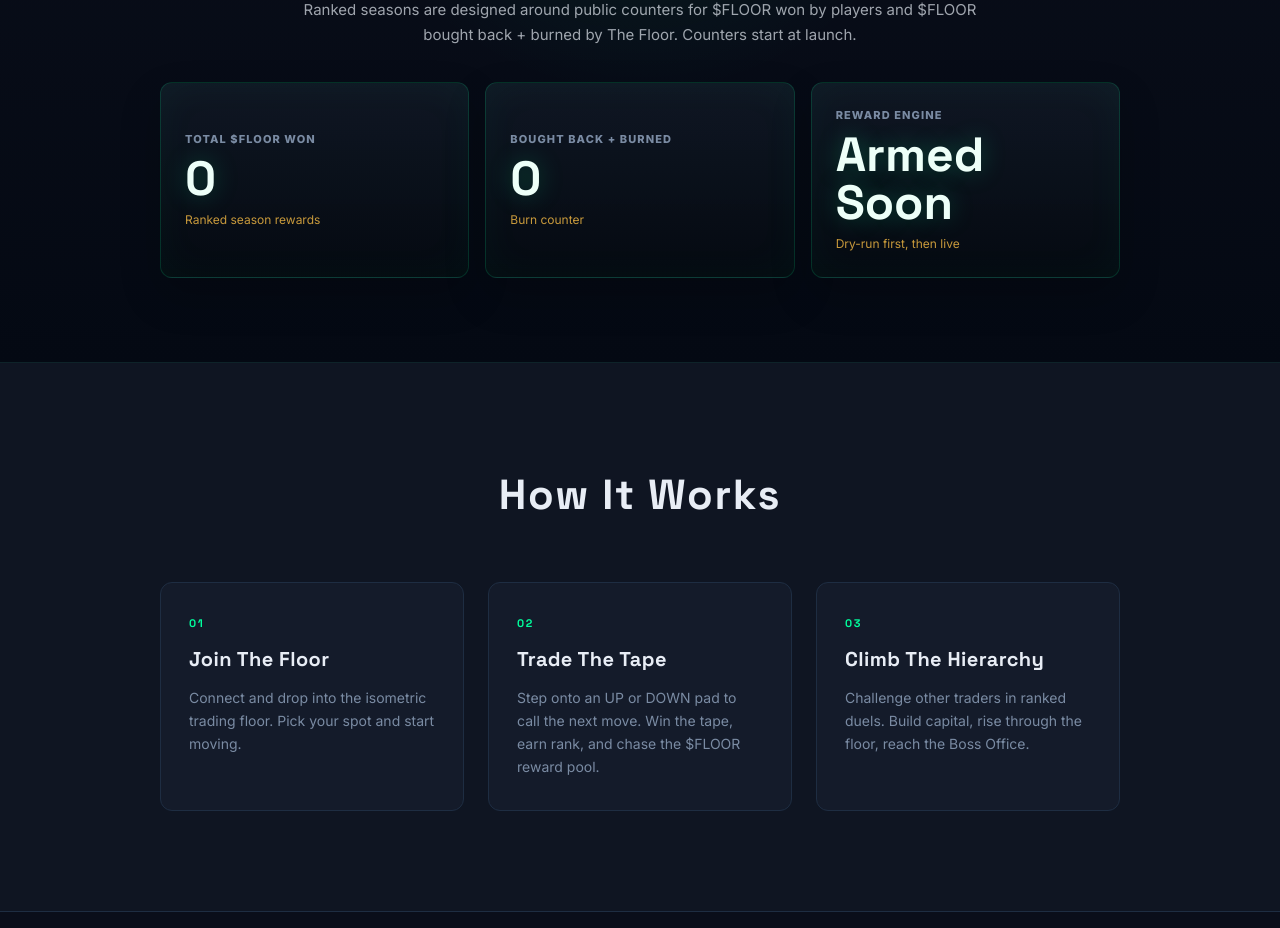
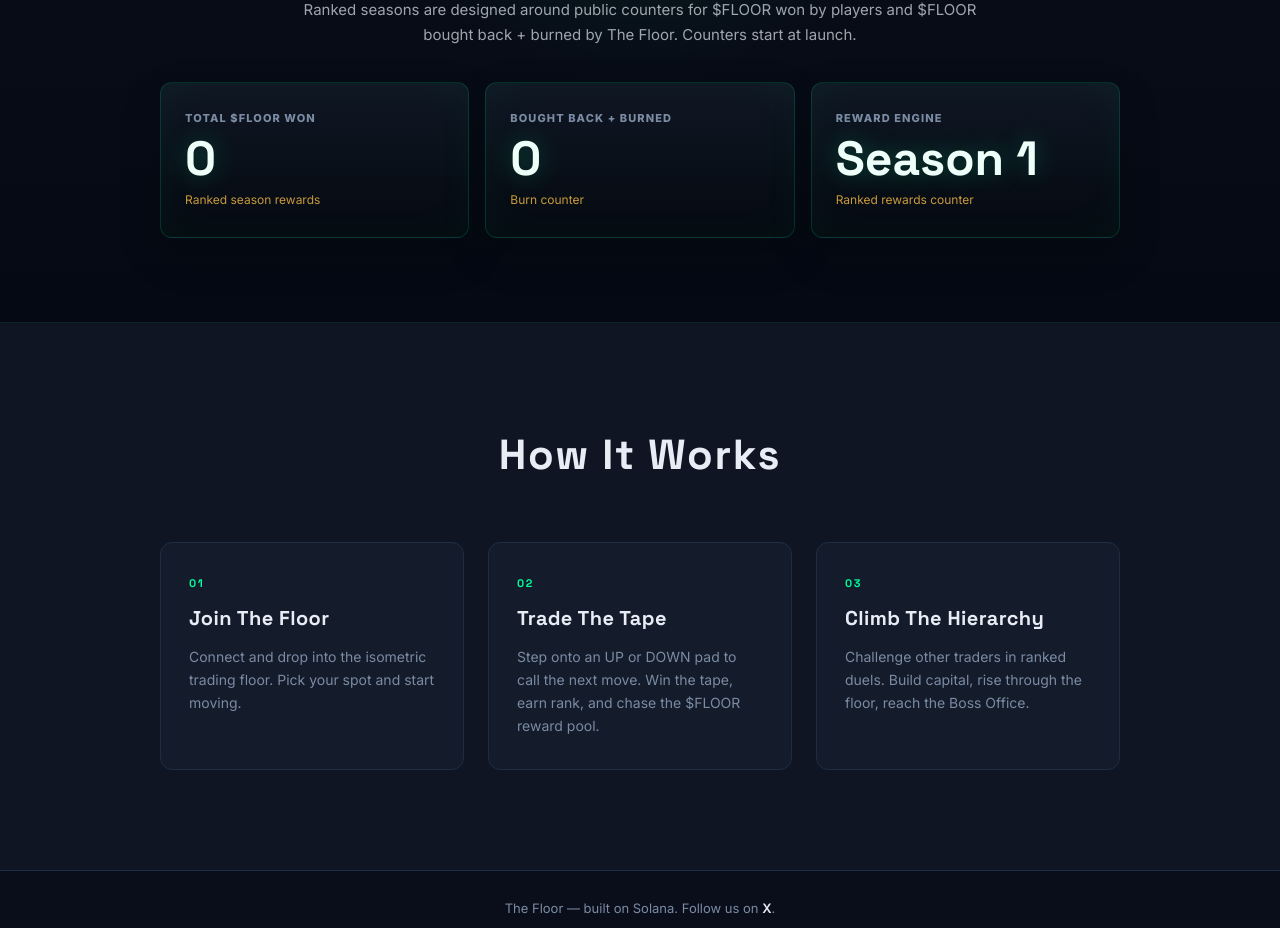
Before and after one commit to jaycarson373-tech/floor, a Next.js app: page / in a window 1280 px wide. Shown: the part 1016-1944 px from the top of the page. Built offline with nearby package versions, Linux system fonts and the light colour scheme.

Commit message:
Update reward counter copy

```diff
--- a/app/page.tsx
+++ b/app/page.tsx
@@ -43,8 +43,8 @@ const REWARD_COUNTERS = [
   },
   {
     label: "Reward Engine",
-    value: "Armed Soon",
-    detail: "Dry-run first, then live"
+    value: "Season 1",
+    detail: "Ranked rewards counter"
   }
 ];
 
```
